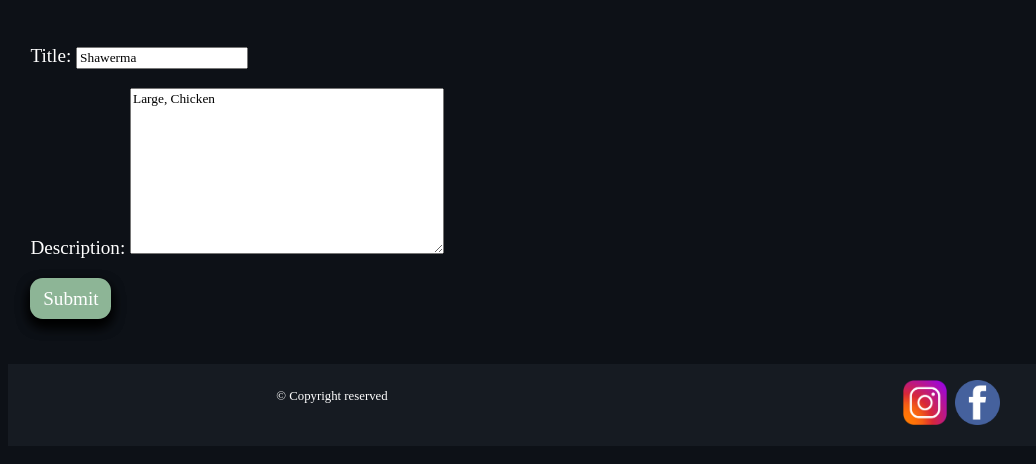
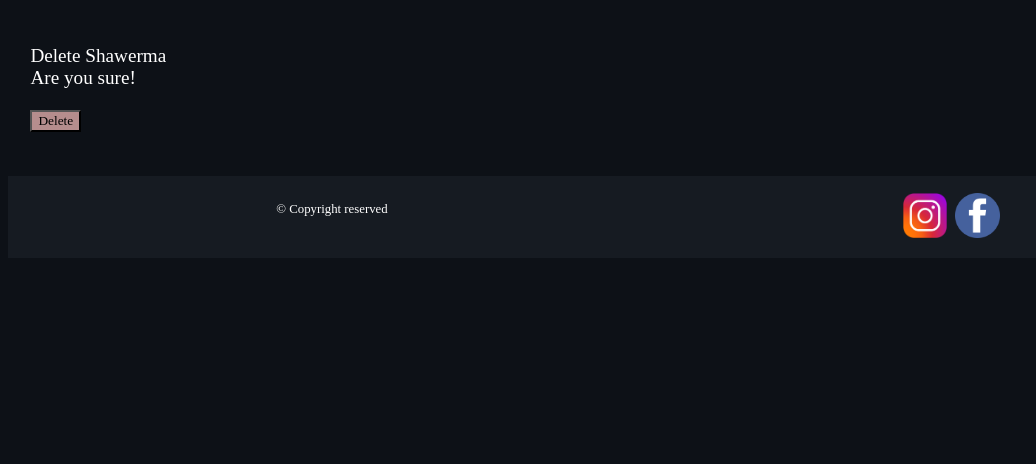
Before and after one commit to emad-almajdalawi/snacks-crud, a Django app: page /delete-snack/1 in a window 1280 px wide. Shown: the part 154-618 px from the top of the page, without its empty margins (0-1036 px from the left). Run offline with Django 4.2, Linux system fonts and the light colour scheme; data comes from the database, SQL or seed files in the repository; both versions use the stored data as it was after the commit.

Commit message:
feat: delete

```diff
--- a/snacks/urls.py
+++ b/snacks/urls.py
@@ -1,10 +1,10 @@
 from django.urls import path
-from .views import SnackListView, SnackDetailView, SnackCreateView, SnackUpdateView, SnackUpdateView
+from .views import SnackListView, SnackDetailView, SnackCreateView, SnackUpdateView, SnackDeleteView
 
 urlpatterns = [
     path('', SnackListView.as_view(), name='snack_list'),
     path('snacks-details/<int:pk>', SnackDetailView.as_view(), name='snack_detail'),
     path('create-snack/', SnackCreateView.as_view(), name='snack_new'),
     path('update-snack/<int:pk>', SnackUpdateView.as_view(), name='snack_edit'),
-    path('delete-snack/<int:pk>', SnackUpdateView.as_view(), name='snack_delete'),
+    path('delete-snack/<int:pk>', SnackDeleteView.as_view(), name='snack_delete'),
 ]
--- a/static/snacks/CSS/_base.css
+++ b/static/snacks/CSS/_base.css
@@ -50,6 +50,14 @@ header {
     cursor: pointer;
 }
 
+#button_danger{
+    background-color:#b58d8d;
+}
+
+#button_danger:hover {
+    background-color: #af4c4c;
+}
+
 #body_content{
     margin: 1.75vw;
 }
@@ -76,8 +84,13 @@ footer{
     margin: 0.3vw;
 }
 
-#crud_butoons{
+#crud_btns_container{
+    display: grid;
+    grid-template-columns: 1fr 5fr;
+}
+
+#crud_btns{
     display: flex;
     justify-content: space-around;
-    text-align: center;
+    align-items: center;
 }
--- a/templates/snack_delete.html
+++ b/templates/snack_delete.html
@@ -1 +1,16 @@
 {% extends '_base.html'%}
+
+{% block title %}Delete Snacks{% endblock %}
+
+{% block body_content %}
+
+<form action="" method="post">
+    {% csrf_token %}
+    <p>
+        Delete {{ snack.title }} <br>
+        Are you sure!
+    </p>
+    <input type="submit" value="Delete" id='button_danger'>
+</form>
+
+{% endblock %}
--- a/templates/snack_edit.html
+++ b/templates/snack_edit.html
@@ -1,13 +1,13 @@
 {% extends '_base.html'%}
 
-{% block title %}Add New Snacks{% endblock %}
+{% block title %}Edit Snacks{% endblock %}
 
 {% block body_content %}
 
-<form action="{% url 'snack_edit' pk=snack.pk %}" method="post">
+<form action="" method="post">
     {% csrf_token %}
     {{form.as_p}}
-    <input type="submit" value="Submit" id='button'>
+    <input type="submit" value="Update" id='button'>
 </form>
 
 {% endblock %}
```
Also changed, not shown: snacks/static/snacks/CSS/_base.css (+17 -4 lines), templates/snack_detail.html (+5 -2 lines), db.sqlite3.
